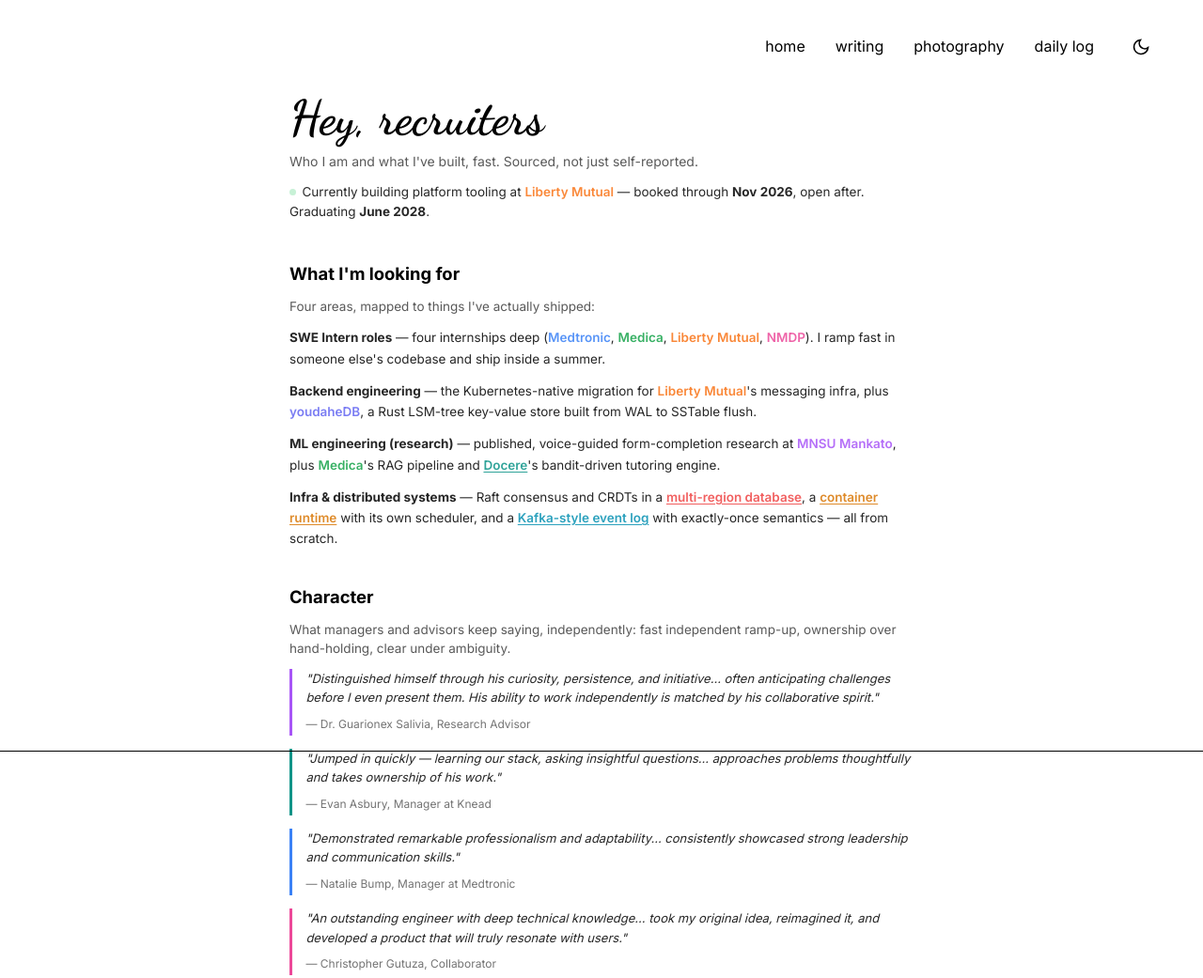
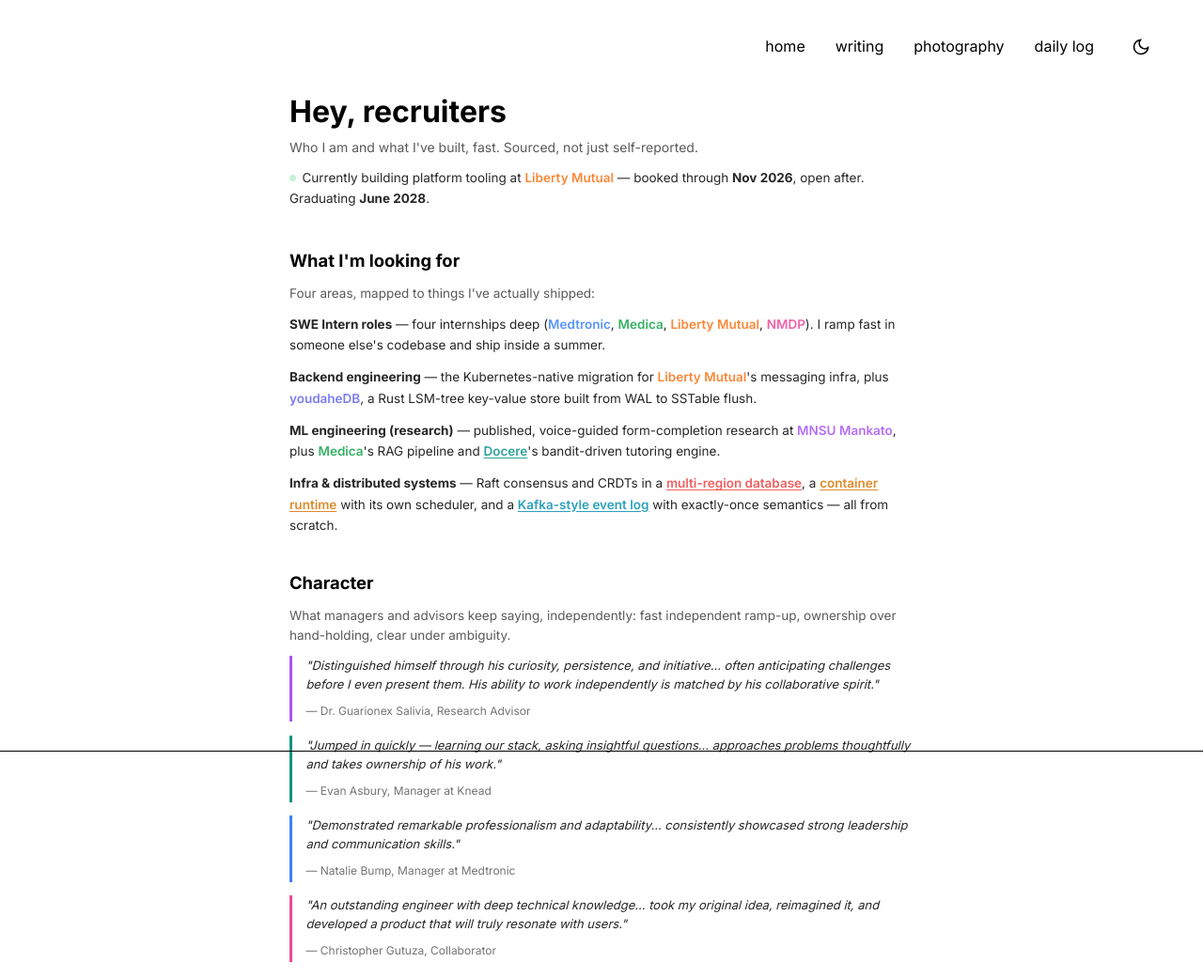
Before and after one commit to Youdahe123/youdahe.com, a website: page recruiter.html in a window 1280 px wide. Shown: the top 1041 px of the page at 94% size. Drawn offline with Linux system fonts and the light colour scheme.

Commit message:
Revert recruiter page H1 to normal weight, drop unused Dancing Script font

```diff
--- a/recruiter.html
+++ b/recruiter.html
@@ -8,7 +8,7 @@
     <link rel="stylesheet" href="styles.css">
     <link rel="preconnect" href="https://fonts.googleapis.com">
     <link rel="preconnect" href="https://fonts.gstatic.com" crossorigin>
-    <link href="https://fonts.googleapis.com/css2?family=Inter:wght@400;500;600;700&family=Dancing+Script:wght@600;700&display=swap" rel="stylesheet">
+    <link href="https://fonts.googleapis.com/css2?family=Inter:wght@400;500;600;700&display=swap" rel="stylesheet">
 </head>
 <body>
     <nav>
--- a/styles.css
+++ b/styles.css
@@ -3216,12 +3216,11 @@
 }
 
 .recruiter-title {
-    font-family: 'Dancing Script', cursive;
-    font-size: 3.2rem;
+    font-size: 2rem;
     font-weight: 700;
     color: var(--text-color-dark);
-    line-height: 1;
-    margin-bottom: 0.6rem;
+    line-height: 1.2;
+    margin-bottom: 0.5rem;
 }
 
 .recruiter-subtitle {
```
